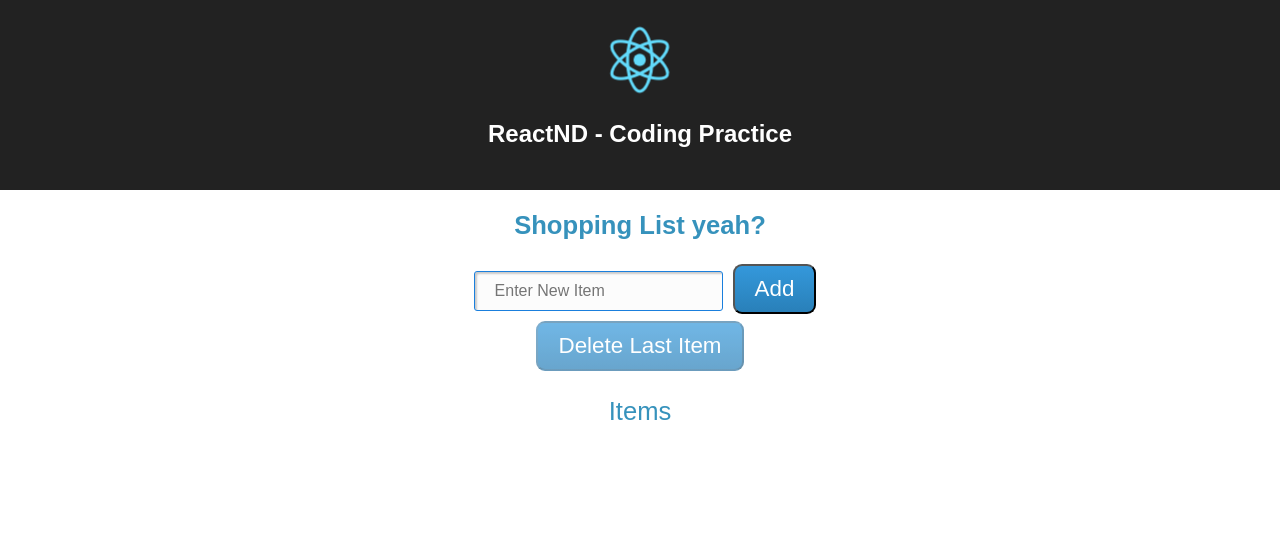
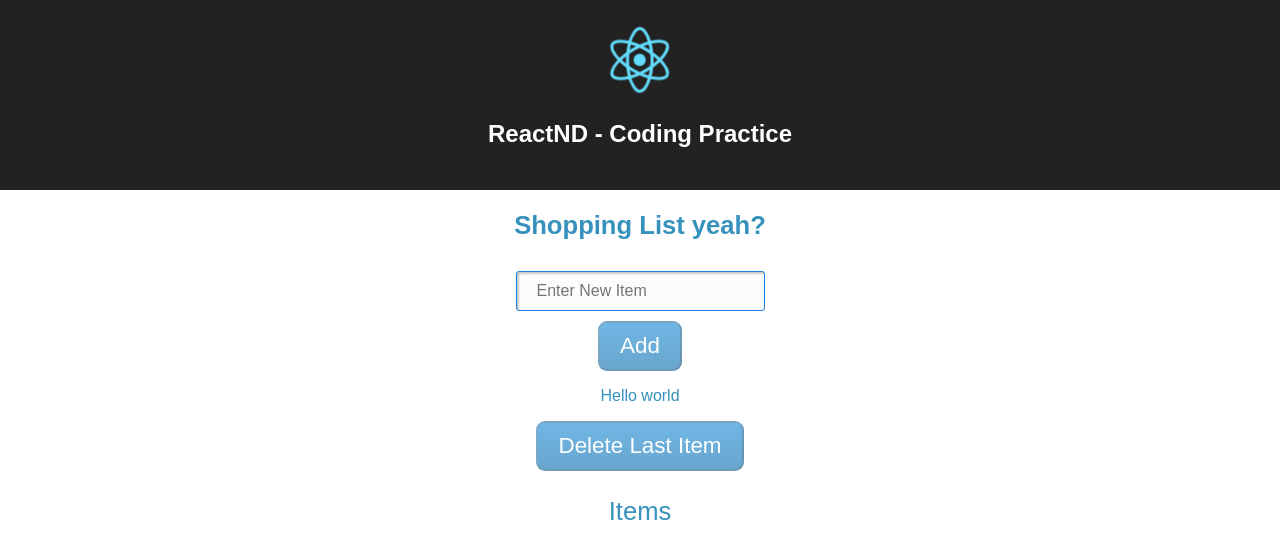
Before and after one commit to tomstockwood/Exercise-2-Controlled-Components, a React (Create React App) app: page / in a window 1280 px wide. Shown: the top 558 px of the page. Built offline with nearby package versions, Linux system fonts and the light colour scheme.

Commit message:
Changes made to AddButton

```diff
--- a/src/AddButton.js
+++ b/src/AddButton.js
@@ -1,18 +1,19 @@
 import React, { Component} from 'react'
 
 class AddButton extends React.Component{
-    constructor(props) {
-        super(props);
-        this.inputIsEmpty = this.inputIsEmpty.bind(this);
-      }
 
-    inputIsEmpty = () => {
-        return this.state.value === '';
+    inputIsEmpty = this.props.inputIsEmpty2
+
+    testFunction = () => {
+          return true
       };
 
     render() {
         return (
-        <button disabled={this.inputIsEmpty}>Add</button>
+            <div>
+            <button disabled={this.testFunction()}>Add</button>
+            <p> Hello world </p>
+            </div>
         )
     }
 }
--- a/src/App.js
+++ b/src/App.js
@@ -25,8 +25,14 @@ class App extends React.Component {
     this.setState(prevState => ({ items: this.state.items.slice(0, -1) }));
   };
 
-  inputIsEmpty = () => {
+  inputIsEmpty2 = () => {
     return this.state.value === '';
+  };
+
+  testFunction = () => {
+    if (true) {
+      return false;
+    }
   };
 
   noItemsFound = () => {
@@ -48,8 +54,9 @@ class App extends React.Component {
             value={this.state.value}
             onChange={this.handleChange}
           />
-          {/*<button disabled={this.inputIsEmpty()}>Add</button>*/}
-          <AddButton/>
+          {/*<button disabled={this.inputIsEmpty()}>Add</button>/*}
+          {/*<AddButton/>*/}
+          <AddButton inputIsEmpty2 = {this.testFunction} />
         </form>
 
         <button onClick={this.deleteLastItem} disabled={this.noItemsFound()}>
```
